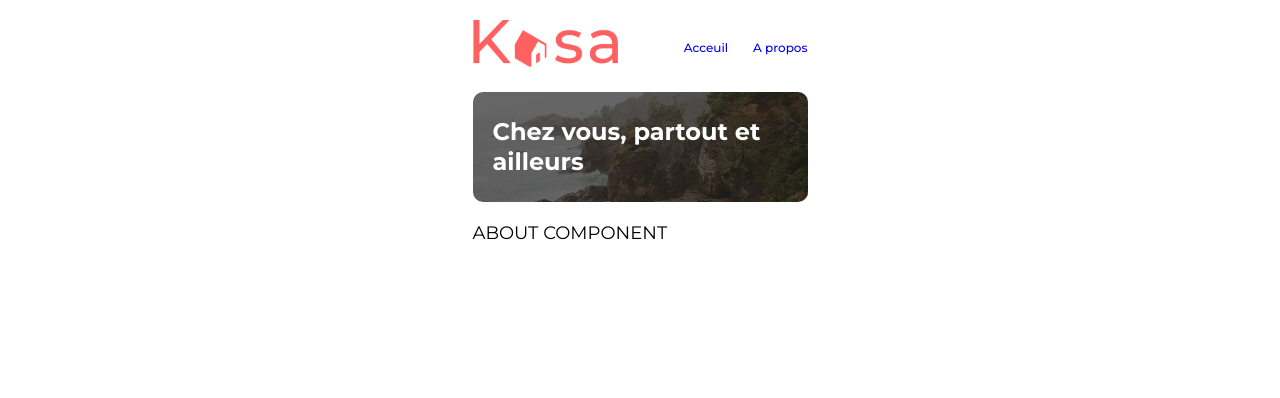
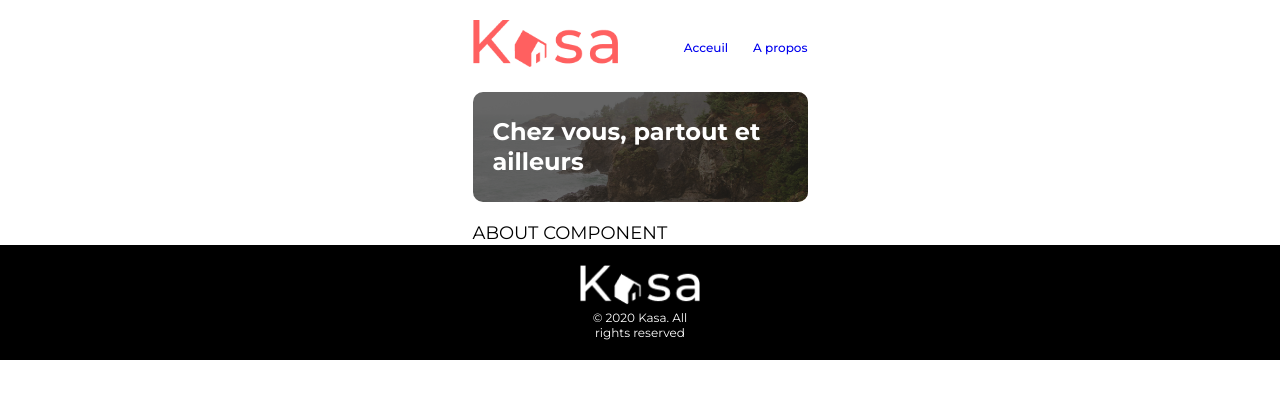
Before and after one commit to sylvain-galoustoff/oc-kaza, a React (Vite) app: page /a-propos in a window 1280 px wide. Shown: the top 398 px of the page. Built offline with nearby package versions, Linux system fonts and the light colour scheme.

Commit message:
Footer added

```diff
--- a/src/App.jsx
+++ b/src/App.jsx
@@ -4,6 +4,7 @@ import Jumbo from "./components/common/Jumbo";
 import Home from "./components/routes/home/Home";
 import About from "./components/routes/about/About";
 import Logement from "./components/routes/logement/Logement";
+import Footer from "./components/common/Footer";
 
 function App() {
   return (
@@ -15,6 +16,7 @@ function App() {
         <Route path="/a-propos" element={<About />} />
         <Route path="/logement/:id" element={<Logement />} />
       </Routes>
+      <Footer />
     </div>
   );
 }
--- /dev/null
+++ b/src/components/common/Footer.jsx
@@ -0,0 +1,16 @@
+import logo from "../../assets/logo-black.png";
+
+function Footer() {
+  return (
+    <footer>
+      <div className="container">
+        <div id="footer-logo">
+          <img src={logo} alt="Logo casa blanc" className="responsive" />
+        </div>
+        <p id="legal">© 2020 Kasa. All rights reserved</p>
+      </div>
+    </footer>
+  );
+}
+
+export default Footer;
--- a/src/components/routes/home/LogementCard.jsx
+++ b/src/components/routes/home/LogementCard.jsx
@@ -1,13 +1,14 @@
 import PropTypes from "prop-types";
+import { Link } from "react-router-dom";
 
 function LogementCard({ data }) {
   return (
-    <div className="card">
+    <Link to={`/logement/${data.id}`} className="card">
       <img src={data.cover} alt={data.title} />
       <div className="layer">
         <h2 className="card-title">{data.title}</h2>
       </div>
-    </div>
+    </Link>
   );
 }
 
--- /dev/null
+++ b/src/styles/footer.scss
@@ -0,0 +1,21 @@
+footer {
+  background-color: $black;
+  color: $white;
+
+  .container {
+    padding: 20px;
+    display: flex;
+    flex-direction: column;
+    align-items: center;
+  }
+}
+
+#footer-logo,
+#legal {
+  width: 120px;
+}
+
+#legal {
+  font-size: 12px;
+  text-align: center;
+}
--- a/src/styles/index.scss
+++ b/src/styles/index.scss
@@ -2,5 +2,6 @@
 @import "vars.scss";
 @import "global.scss";
 @import "header.scss";
+@import "footer.scss";
 @import "jumbo.scss";
 @import "card.scss";
```
Also changed, not shown: src/assets/logo-black.png (added).
